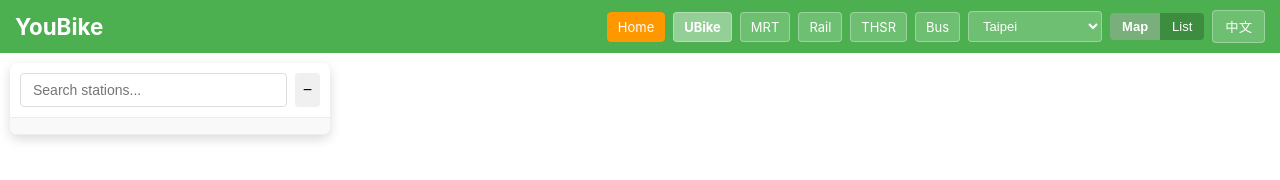
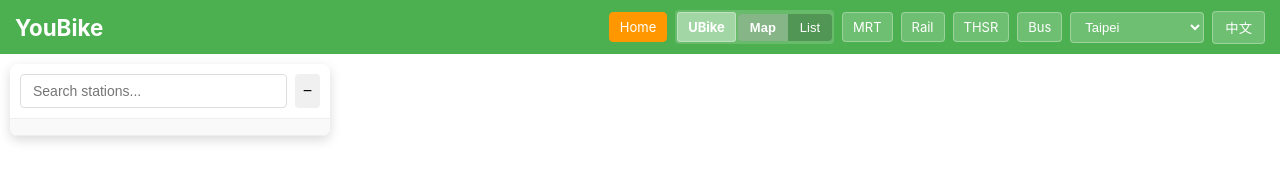
Before and after one commit to oouyang/ubike, a plain HTML site: page ubike.html in a window 1280 px wide. Drawn offline with nearby package versions, Linux system fonts and the light colour scheme.

Commit message:
Group UBike nav button with Map/List toggle visually
Add .nav-group wrapper to keep UBike button and view toggle
together as a cohesive unit in the header navigation.

```diff
--- a/ubike.html
+++ b/ubike.html
@@ -65,6 +65,20 @@
     }
     .nav-btn.home:hover {
       background: #F57C00;
+    }
+    .nav-group {
+      display: flex;
+      align-items: center;
+      background: rgba(255,255,255,0.15);
+      border-radius: 4px;
+      padding: 2px;
+      gap: 2px;
+    }
+    .nav-group .nav-btn {
+      border-radius: 3px;
+    }
+    .nav-group .view-toggle {
+      margin-left: 0;
     }
     #city-select {
       padding: 6px 10px;
@@ -371,7 +385,13 @@
     <h1 id="page-title">YouBike</h1>
     <div class="header-controls">
       <a href="index.html" class="nav-btn home" data-en="Home" data-zh="首頁">Home</a>
-      <a href="ubike.html" class="nav-btn active" data-en="UBike" data-zh="UBike">UBike</a>
+      <div class="nav-group">
+        <a href="ubike.html" class="nav-btn active" data-en="UBike" data-zh="UBike">UBike</a>
+        <div class="view-toggle">
+          <button class="view-btn active" id="map-view-btn" onclick="setView('map')" data-en="Map" data-zh="地圖">Map</button>
+          <button class="view-btn" id="list-view-btn" onclick="setView('list')" data-en="List" data-zh="列表">List</button>
+        </div>
+      </div>
       <a href="mrt.html" class="nav-btn" data-en="MRT" data-zh="捷運">MRT</a>
       <a href="rail.html" class="nav-btn" data-en="Rail" data-zh="台鐵">Rail</a>
       <a href="thsr.html" class="nav-btn" data-en="THSR" data-zh="高鐵">THSR</a>
@@ -392,10 +412,6 @@
         <option value="pingtung">Pingtung</option>
         <option value="taitung">Taitung</option>
       </select>
-      <div class="view-toggle">
-        <button class="view-btn active" id="map-view-btn" onclick="setView('map')" data-en="Map" data-zh="地圖">Map</button>
-        <button class="view-btn" id="list-view-btn" onclick="setView('list')" data-en="List" data-zh="列表">List</button>
-      </div>
       <button id="lang-btn" onclick="toggleLang()">EN/中文</button>
     </div>
   </header>
```
